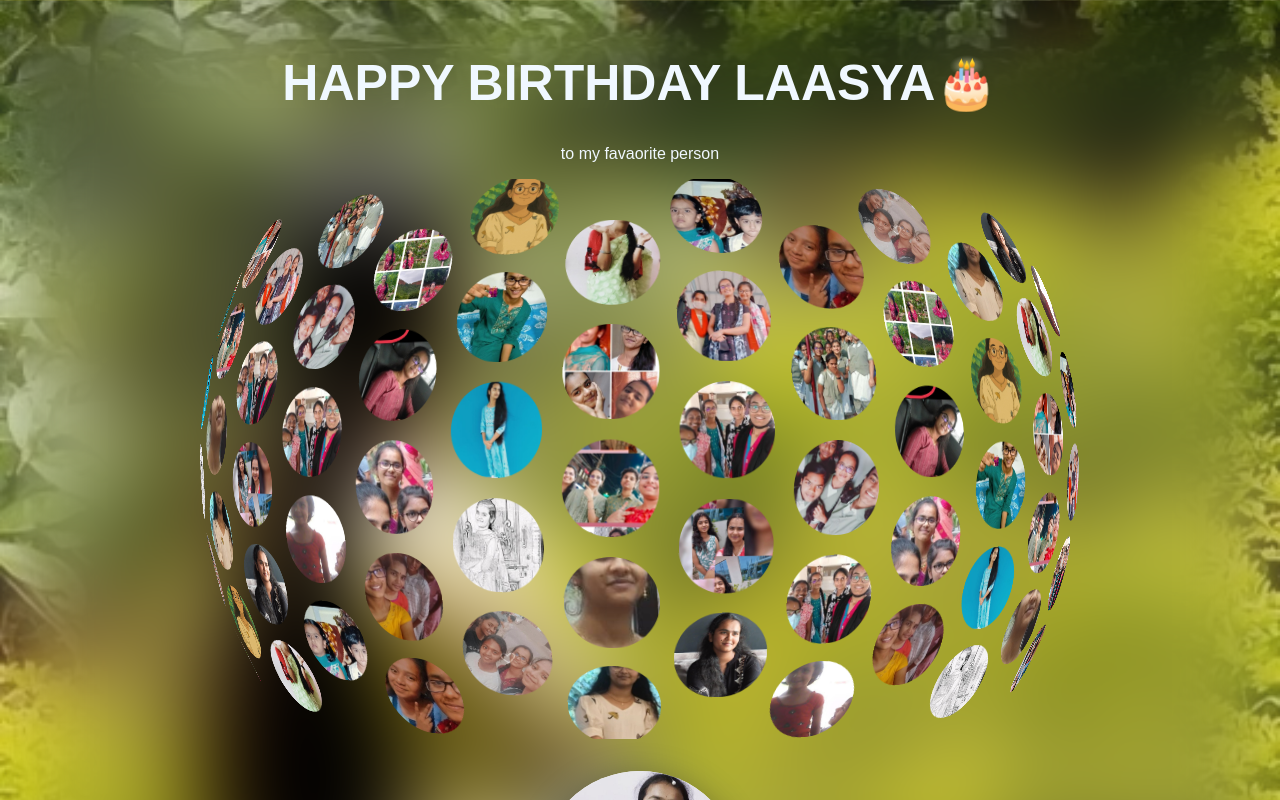
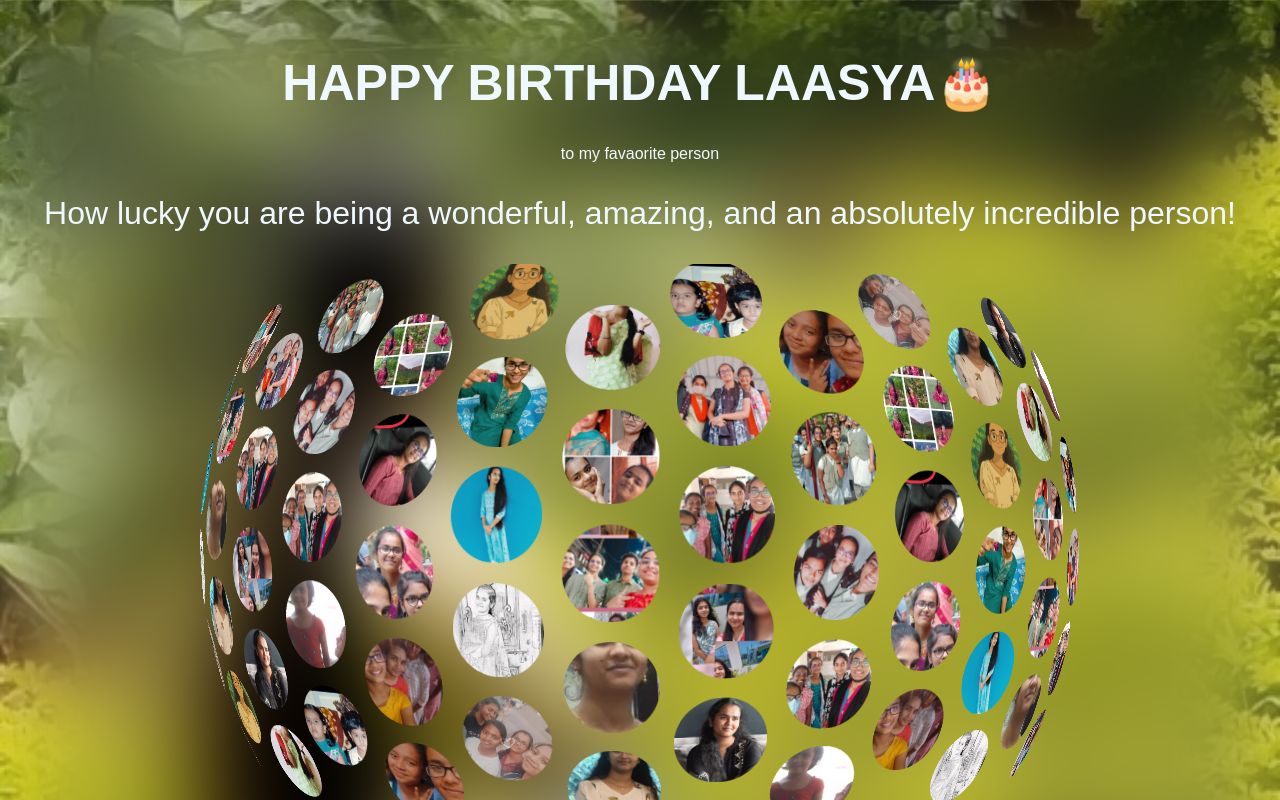
Before and after one commit to Pjmahendra/project-w, a React (Vite) app: page / in a window 1280 px wide. Shown: the top 800 px of the page. Built offline with nearby package versions, Linux system fonts and the light colour scheme; no server answers.

Commit message:
Show missing subtitle line under header on AppCustom

```diff
--- a/src/AppCustom.jsx
+++ b/src/AppCustom.jsx
@@ -82,6 +82,7 @@ function AppCustom() {
           HAPPY BIRTHDAY LAASYA🎂
         </h1>
         <p style={{textAlign:"center" ,padding:0}}>to my favaorite person</p>
+        <p style={{textAlign:'center',fontWeight:'300',fontSize:'2rem'}}>How lucky you are being a wonderful, amazing, and an absolutely incredible person!</p>
       </div>
 
       <div style={{ width: '100%', height: '70vh' }}>
```
